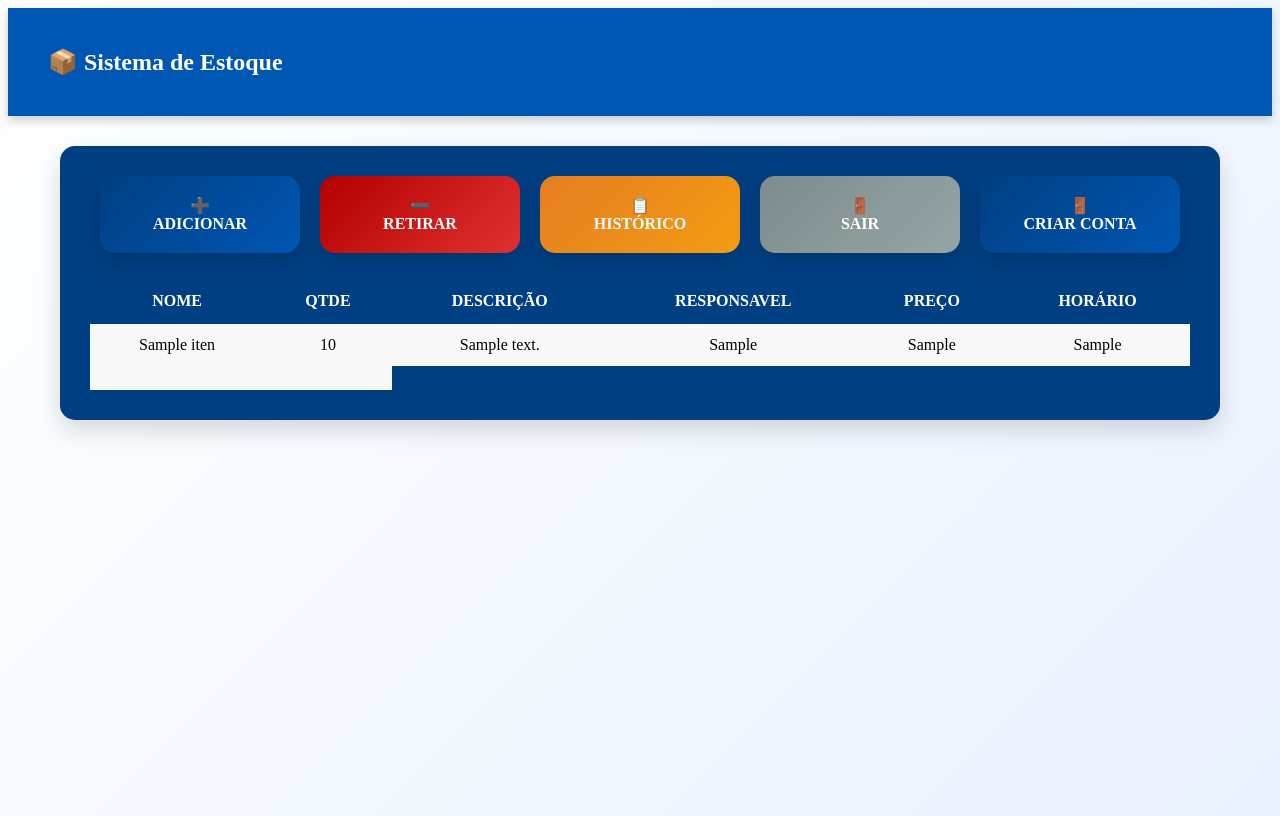
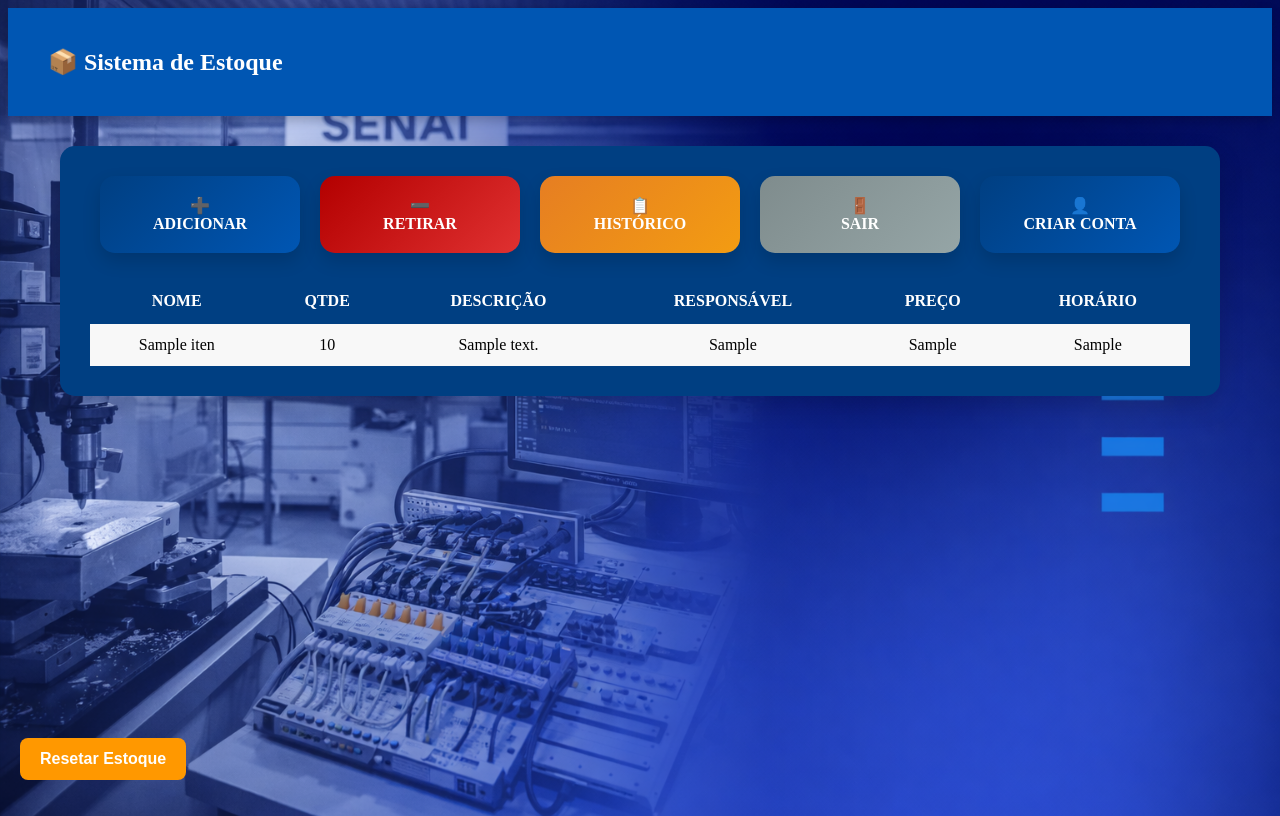
Before and after one commit to f3rn4nd0sv13ckm0ur4/tcc-part2, a Flask app: page /estoque.html in a window 1280 px wide. Run offline with Flask 3, Linux system fonts and the light colour scheme; the visitor is signed in with stand-in values (Sample User, id 1); tables that the repository leaves empty or names only in its code hold one stand-in row (values such as "Sample post").

Commit message:
fiz o botão de reiniciar o banco de dados

```diff
--- a/app.py
+++ b/app.py
@@ -98,6 +98,38 @@ def salvar_conta():
         """,
         (email, senha_criptografada)
     )
+
+    conexao.commit()
+
+    cursor.close()
+    conexao.close()
+
+    return redirect("/estoque.html")
+
+
+@app.route("/resetar_banco", methods=["POST"])
+def resetar_banco():
+
+    # Verifica se está logado
+    if "email" not in session:
+        return redirect("/")
+
+    # Verifica se é administrador
+    if session.get("tipo") != "admin":
+        return "Acesso negado! Apenas administradores podem resetar o banco.", 403
+
+    conexao = conectar()
+    cursor = conexao.cursor()
+
+    # Remove movimentações
+    cursor.execute("DELETE FROM movimentacoes")
+
+    # Remove itens
+    cursor.execute("DELETE FROM itens")
+
+    # Reinicia os IDs
+    cursor.execute("ALTER TABLE movimentacoes AUTO_INCREMENT = 1")
+    cursor.execute("ALTER TABLE itens AUTO_INCREMENT = 1")
 
     conexao.commit()
 
--- /dev/null
+++ b/requirements.txt
@@ -0,0 +1,3 @@
+Flask,
+mysql-connector,
+bcrypt
--- a/static/estoque.css
+++ b/static/estoque.css
@@ -1,6 +1,10 @@
 body {
     min-height: 100vh;
     background: linear-gradient(135deg, #ffffff, #eaf2ff);
+       background-image: url('fundo12.png');
+            background-repeat: no-repeat;
+            background-size: cover;
+            background-position: center;
 }
 
 .topo {
@@ -127,3 +131,23 @@ tr:hover td {
     opacity: 1;
     transform: translateX(0);
 }
+.btn-reset{
+    position: fixed;
+    bottom: 20px;
+    left: 20px;
+
+    background-color: #ff9800;
+    color: white;
+    border: none;
+    padding: 12px 20px;
+    border-radius: 8px;
+    cursor: pointer;
+    font-size: 16px;
+    font-weight: bold;
+    transition: 0.3s;
+}
+
+.btn-reset:hover{
+    background-color: #f57c00;
+    transform: scale(1.05);
+}
--- a/static/script.js
+++ b/static/script.js
@@ -40,7 +40,7 @@ window.onload = () => {
         now.getHours().toString().padStart(2,'0') + ":" +
         now.getMinutes().toString().padStart(2,'0');
 }
-
+//pagina de registrar itens
 function salvar(){
 
     let item = document.getElementById("item").value;
@@ -61,7 +61,7 @@ function salvar(){
     document.getElementById("qtd").value="";
     document.getElementById("pessoa").value="";
 }
-
+//pagina de retirar itens
 function retirar(){
 
     let item = document.getElementById("item").value;
--- a/templates/estoque.html
+++ b/templates/estoque.html
@@ -35,23 +35,25 @@
         </a>
 
         <a href="criar_conta" class="card-btn add">
-            🚪<br>CRIAR CONTA
+            👤<br>CRIAR CONTA
         </a>
 
     </div>
 
     <!-- TABELA -->
     <table>
+        <thead>
             <tr>
                 <th>NOME</th>
                 <th>QTDE</th>
                 <th>DESCRIÇÃO</th>
-            <th>RESPONSAVEL</th>
+                <th>RESPONSÁVEL</th>
                 <th>PREÇO</th>
                 <th>HORÁRIO</th>
+            </tr>
+        </thead>
 
-        </tr>
-
+        <tbody>
             {% for item in itens %}
             <tr>
                 <td>{{ item.nome }}</td>
@@ -62,16 +64,10 @@
                 <td>{{ item.horario }}</td>
             </tr>
             {% endfor %}
-        <tr>
-            <td></td>
-            <td></td>
-        </tr>
-
+        </tbody>
     </table>
 
 </div>
-
-<div id="toast" class="toast"></div>
 
 <script>
 function showToast(msg){
@@ -85,5 +81,10 @@ function showToast(msg){
 showToast("Sistema carregado com sucesso!");
 </script>
 
+<form action="/resetar_banco" method="POST">
+    <button type="submit" class="btn-reset">
+        Resetar Estoque
+    </button>
+</form>
 </body>
 </html>
```
Also changed, not shown: static/login.css (+0 -16 lines). Lines whose indentation alone changed are shown as unchanged.
